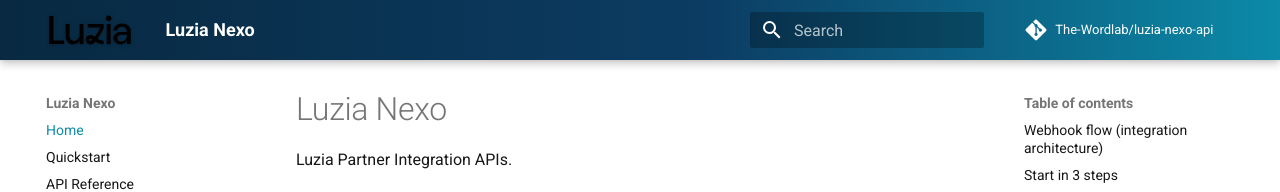
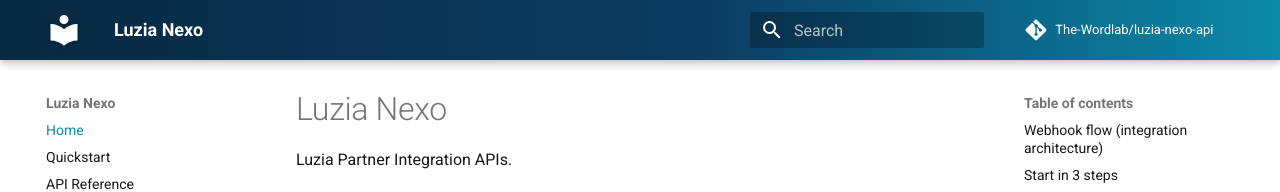
Before and after one commit to The-Wordlab/luzia-nexo-api, an MkDocs documentation site: the page built from docs/index.md, in a window 1280 px wide. Shown: the top 192 px of the page. Built offline with MkDocs 1.6.1 and Material for MkDocs 9.7.7, drawn with Linux system fonts in a browser that asks for light colours; comment, search, counter and statistics services are not loaded.

Commit message:
Revert docs logo/favicon to default Material branding

```diff
--- a/mkdocs.yml
+++ b/mkdocs.yml
@@ -7,8 +7,6 @@
 
 theme:
   name: material
-  logo: assets/luzia-logo.svg
-  favicon: assets/luzia-favicon.png
   features:
     - navigation.sections
     - navigation.tracking
```
